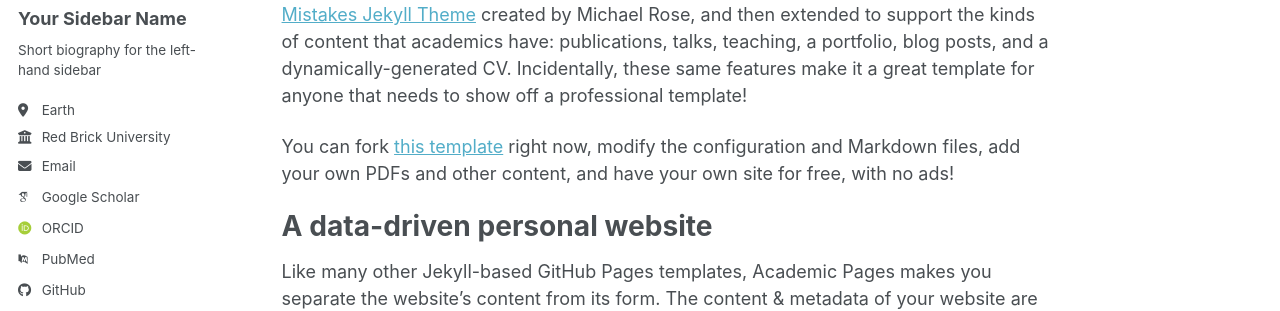
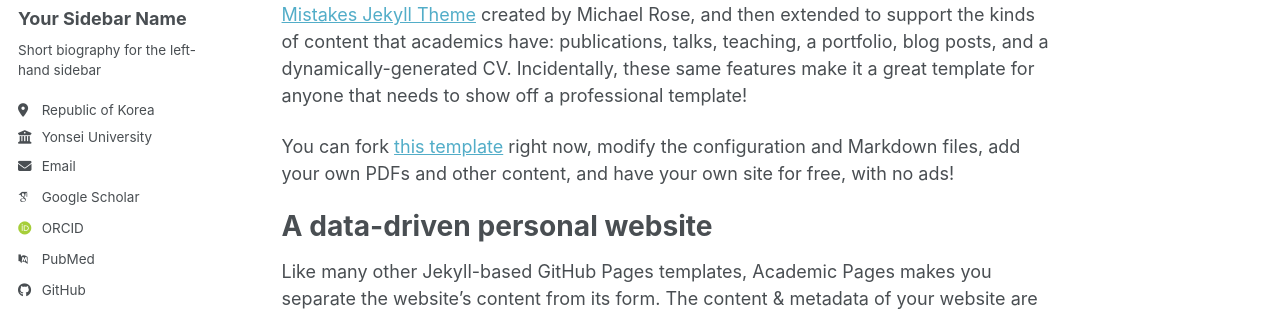
Before and after one commit to Neocortex1224/Paper-Reading, a Jekyll site: the page built from _pages/about.md, in a window 1280 px wide. Shown: the part 278-589 px from the top of the page. Built offline with Jekyll 4.4.1, drawn with Linux system fonts in a browser that asks for light colours; some web fonts are replaced; a script bundle is joined from its source files by our own code; library files that are not in the unit come from our copies.

Commit message:
Update _config.yml

```diff
--- a/_config.yml
+++ b/_config.yml
@@ -27,8 +27,8 @@
   name             : "Your Sidebar Name"
   pronouns         : # example: "she/her"
   bio              : "Short biography for the left-hand sidebar"
-  location         : "Earth"
-  employer         : "Red Brick University"
+  location         : "Republic of Korea"
+  employer         : "Yonsei University"
   uri              : # URL
   email            : "none@example.org"
 
```
